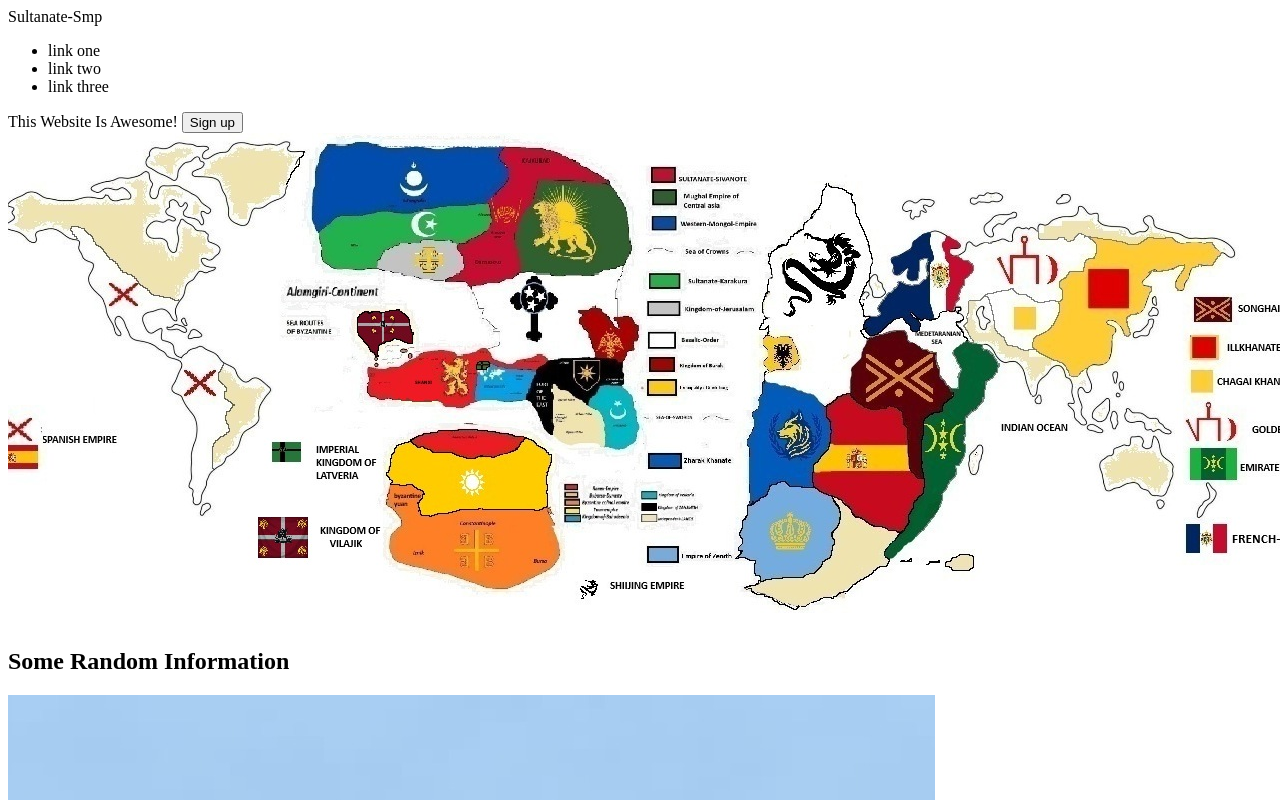
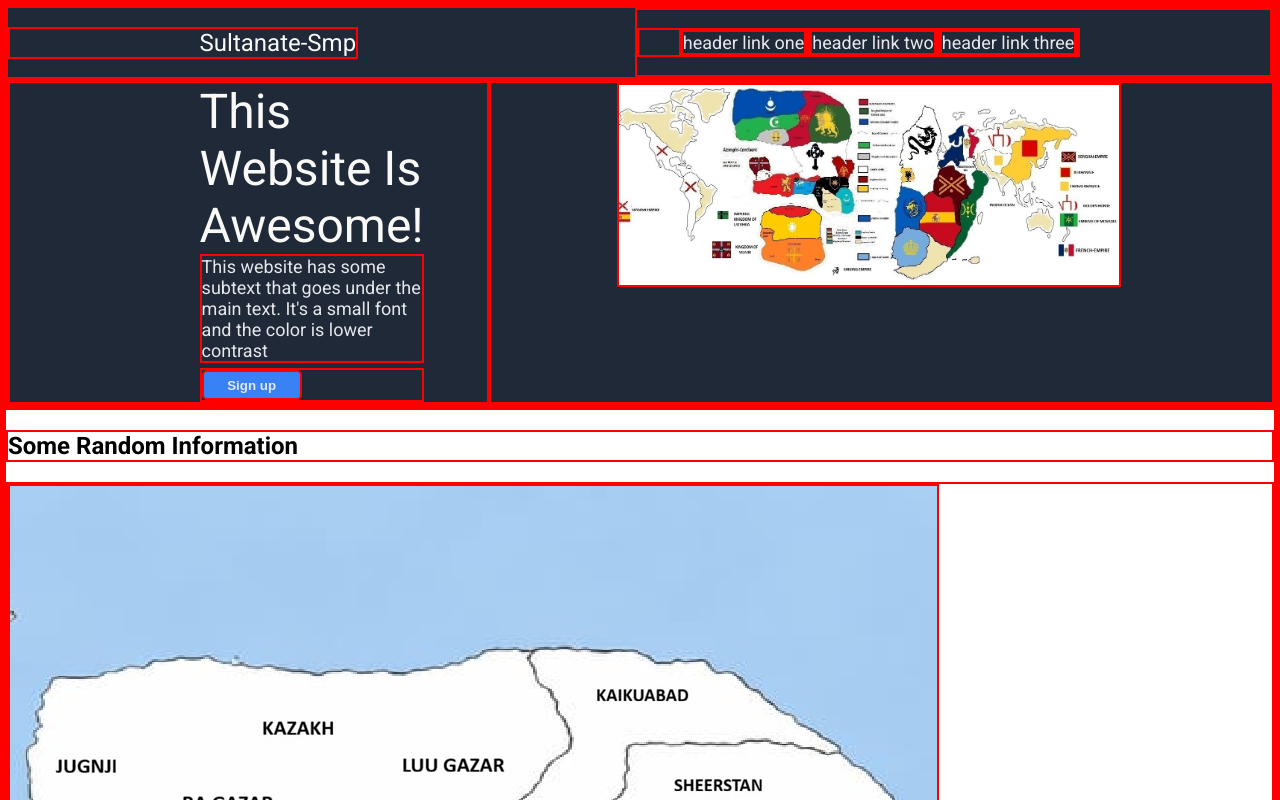
Before and after one commit to IF2290/landing-page, a plain HTML site: page index.html in a window 1280 px wide. Shown: the top 800 px of the page. Drawn offline with Linux system fonts and the light colour scheme.

Commit message:
make first section of website(still bound to more changes)

```diff
--- a/index.html
+++ b/index.html
@@ -1,6 +1,9 @@
 <!DOCTYPE html>
 <html>
     <head>
+        <link rel="preconnect" href="https://fonts.googleapis.com">
+        <link rel="preconnect" href="https://fonts.gstatic.com" crossorigin>
+        <link href="https://fonts.googleapis.com/css2?family=Roboto:ital,wght@0,100..900;1,100..900&display=swap" rel="stylesheet">
         <link rel="stylesheet" href="style.css">
         <meta charset="UTF-8">
         <title>Landing Page</title>
@@ -13,16 +16,21 @@
             </div>
             <div class="links">
                 <ul>
-                    <li><a>link one</a></li>
-                    <li><a>link two</a></li>
-                    <li><a>link three</a></li>
+                    <li><a> header link one</a></li>
+                    <li><a>header link two</a></li>
+                    <li><a>header link three</a></li>
                 </ul>
             </div>
         </div>
         <div class="below-header">
             <div class="hero-main">
                 This Website Is Awesome!
+            <div class="hero-subtext">
+                This website has some subtext that goes under the main text. It's a small font and the color is lower contrast
+            </div>
+            <div class="hero-button">
                 <button class="sign-up-1">Sign up</button>
+            </div>
             </div>
             <div class="hero-pic">
                 <img class="hero-img" src="./img/WhatsApp Image 2026-01-06 at 1.31.59 PM.jpeg" alt="world map">
--- a/style.css
+++ b/style.css
@@ -0,0 +1,75 @@
+
+/* Don't think tht oh i named tht part main hero so it must be called main hero i just named these */
+*{
+    border: 2px solid red;
+}
+body{
+    display: flex;
+    flex-direction: column;
+    font-family: 'Roboto', sans-serif;
+    margin: 0;
+}
+.header{
+    display: flex;
+    justify-content: space-between;
+    align-items: center;
+}
+ul{
+    display: flex;
+    list-style: none;
+}
+.logo{
+    padding-left: 15%;
+    font-size: 24px;
+    color: #F9FAF8;
+}
+.links{
+    padding-right: 15%;
+    display: flex;
+    gap: 5px;
+    color: #E5E7EB;
+    font-size: 18px;
+}
+.hero{
+    background-color: #1F2937;
+}
+.below-header{
+    display: flex;
+    justify-content: space-between;
+}
+.hero-img{
+    width: 500px;
+    height: 200px;
+}
+.hero-main{
+    padding-left: 15%;
+    font-size: 48px;
+    font-family: 900;
+    color: #F9FAF8;
+    flex-grow: 4;
+    padding-right: 5%;
+}
+.hero-pic{
+    display: flex;
+    padding-right: 15%;
+    flex-grow: 5;
+    padding-left: 10%;
+}
+.sign-up-1{
+    border-radius: 5px;
+    color: #E5E7EB;
+    background-color: #3882F6;
+    font-weight: 900;
+    width: 100px;
+    height: 30px;
+    cursor: pointer;
+}
+.hero-subtext{
+    color: #E5E7EB;
+    font-size: 18px;
+}
+.hero-button{
+    display: flex;
+    align-items: center;
+    margin-top: 5px;
+}
```
